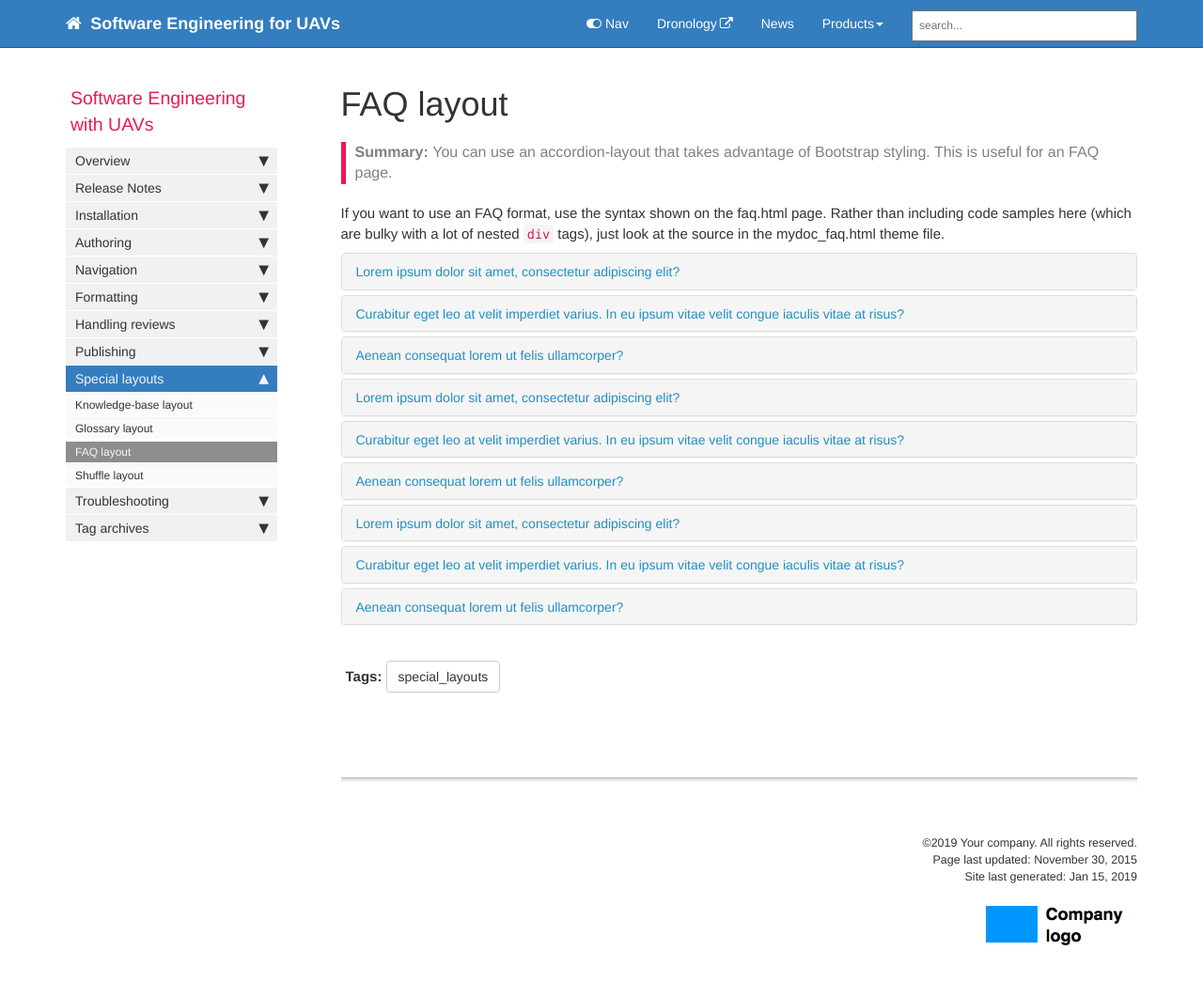
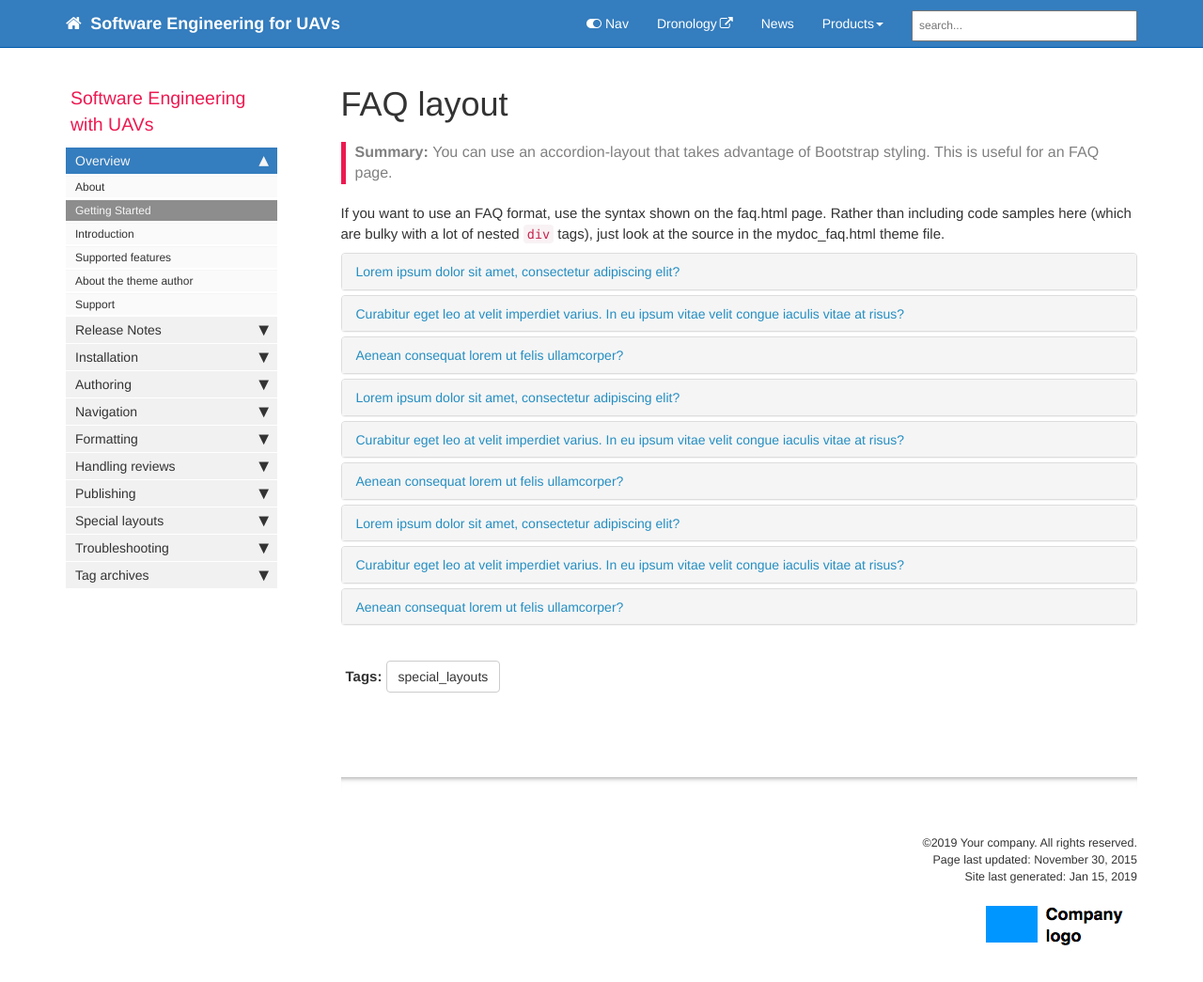
Before and after one commit to SAREC-Lab/sedrones, a Jekyll site: the page built from pages/mydoc/mydoc_getting_started.md, in a window 1280 px wide and 1082 px high. Shown: the top 1045 px of the window at 94% size. Built offline with Jekyll 4.4.1, drawn with Linux system fonts in a browser that asks for light colours; nearby versions of some CDN libraries; comment, search, counter and statistics services are not loaded.

Commit message:
Update mydoc_getting_started.md

```diff
--- a/pages/mydoc/mydoc_getting_started.md
+++ b/pages/mydoc/mydoc_getting_started.md
@@ -1,6 +1,6 @@
 ---
 title: FAQ layout
-permalink: mydoc_faq_layout.html
+permalink: mydoc_getting_started.html
 sidebar: mydoc_sidebar
 tags: [special_layouts]
 keywords: frequently asked questions, FAQ, question and answer, collapsible sections, expand, collapse
```
